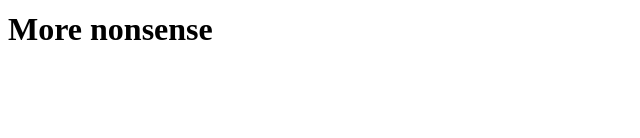
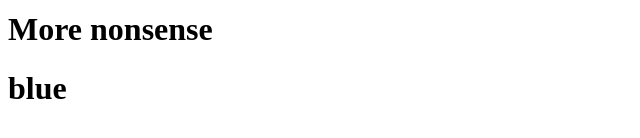
Before and after one commit to JordanPiper315/git-test, a website: page index.html in a window 1280 px wide. Shown: the part 142-280 px from the top of the page, without its empty margins (0-640 px from the left). Drawn offline with Linux system fonts and the light colour scheme.

Commit message:
third commit

```diff
--- a/index.html
+++ b/index.html
@@ -5,5 +5,6 @@
         <p>This is a paragraph</p>
         <p>This is another paragraph</p>
         <h1>More nonsense</h1>
+        <h1>blue</h1>
     </body>
 </html>
```
